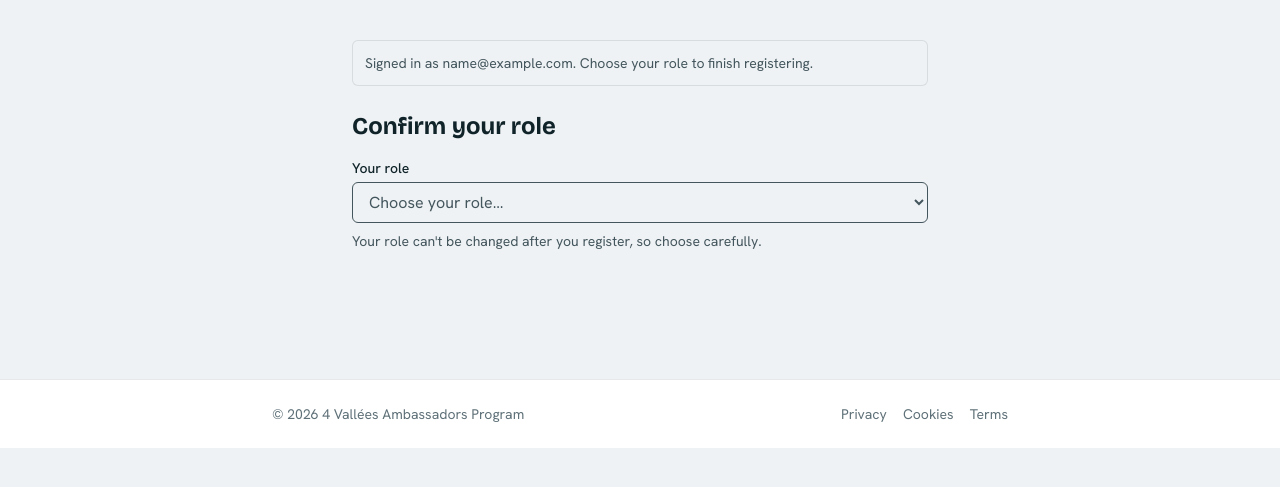
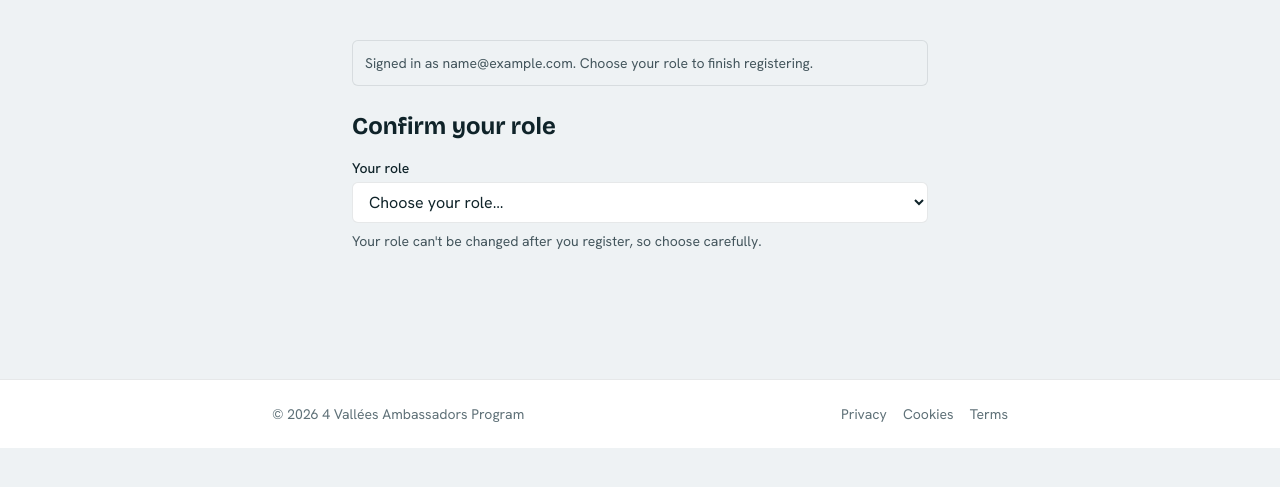
Before and after one commit to hugorodgerbrown/ambassadeurs, a Django app: page /register/details/ in a window 1280 px wide. Shown: the part 55-542 px from the top of the page. Run offline with Django 5.2, Linux system fonts and the light colour scheme; the visitor is signed in with stand-in values (Sample User, id 1); style sheets or scripts are compiled from the project's sources.

Commit message:
VERB-12: fix dropdown design tokens, page title, and blank-option guard
Address review findings on the role dropdown:
- use defined @theme tokens (border-line / bg-surface / text-ink); the
  copied border-border / bg-card / text-text-1 are not defined in @theme
  and produced no CSS, leaving the select unstyled.
- match the <title> to the "Confirm your role" heading.
- guard hx-trigger with [this.value] so reselecting the blank prompt does
  not fire a 404 request that leaves a stale form on screen.

Co-Authored-By: Claude Opus 4.8 <noreply@anthropic.com>

```diff
--- a/templates/public/register_details.html
+++ b/templates/public/register_details.html
@@ -1,7 +1,7 @@
 {% extends "base.html" %}
 {% load i18n %}
 
-{% block title %}{% translate "Choose your role" %}{% endblock %}
+{% block title %}{% translate "Confirm your role" %}{% endblock %}
 
 {% block content %}
     <section class="mx-auto max-w-xl">
@@ -22,10 +22,10 @@
                 id="id_role"
                 name="role"
                 hx-get="{% url 'public:register_details_form' %}"
-                hx-trigger="change"
+                hx-trigger="change[this.value]"
                 hx-target="#details-form"
                 hx-swap="innerHTML"
-                class="mt-1 block w-full rounded-md border border-border bg-card px-3 py-2 text-text-1 focus:border-accent focus:outline-none focus:ring-1 focus:ring-accent"
+                class="mt-1 block w-full rounded-md border border-line bg-surface px-3 py-2 text-ink focus:border-accent focus:outline-none focus:ring-1 focus:ring-accent"
             >
                 <option value="" {% if not bound_role and not role_hint %}selected{% endif %}>
                     {% translate "Choose your role…" %}
```
